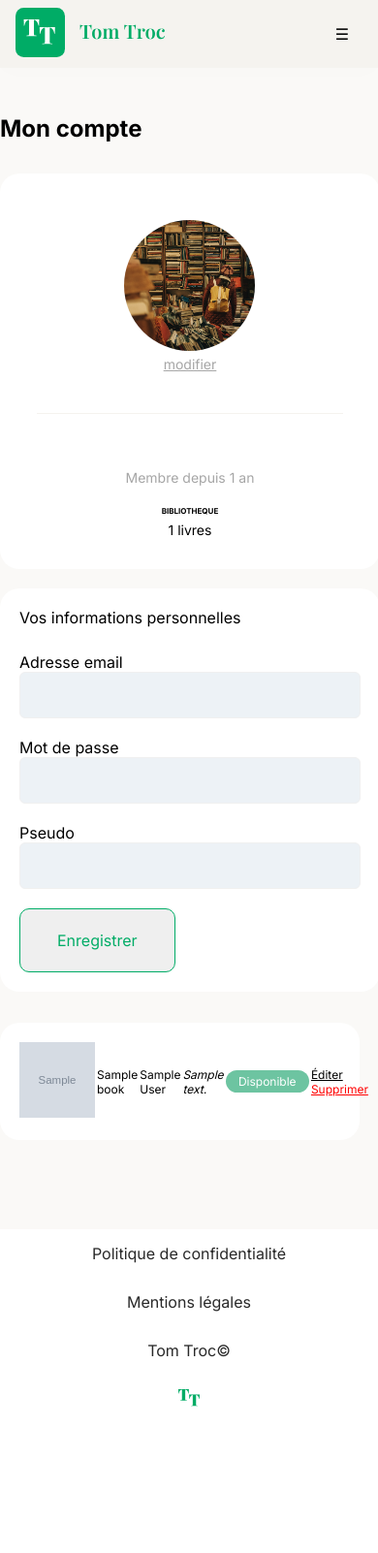
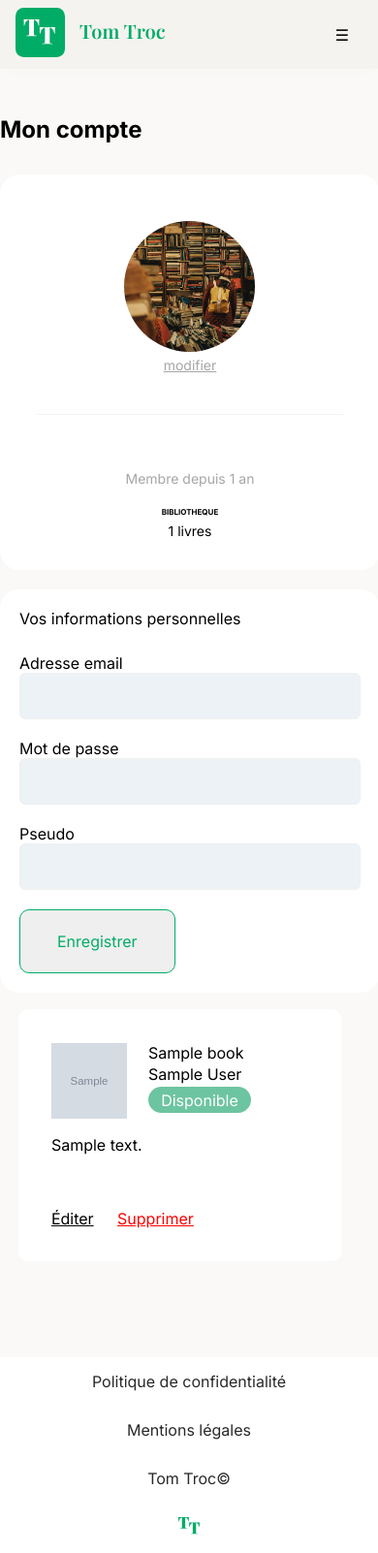
Before and after one commit to Neeemos/P6-Developpement-du-site-de-TomTroc, a PHP site: template views/templates/profile.php in a window 390 px wide. Shown: the whole page at 97% size. Before the commit the page ends 1451 px from the top, so only its background shows below. Run offline with PHP 8.4, Linux system fonts and the light colour scheme; the template is opened without the code that fills it: most values are stand-ins (such as "Sample title", 1, 10 or a date in 2020); grey boxes marked "Sample" are stand-in pictures; data that the repository does not hold is empty; some libraries are stand-ins or nearby versions; some web fonts are replaced.

Commit message:
Version 1, changement mobile first page profile

```diff
--- a/css/style.css
+++ b/css/style.css
@@ -747,76 +747,91 @@ footer {
   font-size: 14px;
   color: var(--gris-fonce);
 }
-
-.profile__books {
-  max-width: 100%;
-  background-color: white;
-  margin-top: 2rem;
-  border-radius: 20px;
-}
-
-.profileBooks__table {
-  border-collapse: collapse;
-  width: 100%;
-}
-
-.profileBooks__head {
-  border-bottom: 1px solid grey;
-  padding: 8px;
-  text-align: left;
-  display: none;
-}
-
-.profile__books thead th {
-  text-align: left;
-  font-size: 0.5rem;
-  padding: 20px 20px; /* Adjusted padding for mobile */
-}
-
-.profile__books thead th:first-child {
-  padding-left: 20px; /* Adjusted padding for mobile */
-}
-
-.profileBooks__table tr:last-child td:first-child {
-  border-bottom-left-radius: 20px;
-}
-
-.profileBooks__table tr:last-child td:last-child {
-  border-bottom-right-radius: 20px;
-}
-
-.profile__books tbody td {
-  border: none;
-  font-size: 12px;
-}
-
-.profile__books tbody td:first-child {
-  padding-bottom: 20px; /* Adjusted padding for mobile */
-  padding-top: 20px; /* Adjusted padding for mobile */
-  padding-left: 20px; /* Adjusted padding for mobile */
-}
-
-.profile__books tbody tr:nth-child(even) {
-  background-color: #edf2f6;
-}
-
 .profile__books tbody img {
   width: 78px;
   height: 78px;
   object-fit: cover;
 }
 
-.profile__books tbody .description {
-  display: -webkit-box;
-  -webkit-box-align: center;
-  max-width: 128px;
-  -webkit-line-clamp: 4;
-  -webkit-box-orient: vertical;
-  overflow: hidden;
-  margin: 0;
-  font-style: italic;
+.profile__books {
+  width: 100%;
+  display: block;
 }
 
+.profileBooks__table {
+  display: flex;
+  flex-direction: column;
+}
+
+.profileBooks__head {
+  display: none;
+}
+
+.image {
+  order: 1;
+}
+
+.title {
+  order: 2;
+  width: 40%;
+  height: 1rem;
+  height: fit-content;
+}
+
+.author {
+  order: 3;
+  width: 40%;
+  margin-left: 100px;
+  height: 1rem;
+}
+
+.disponnibilite {
+  order: 4;
+  margin-left: 100px;
+  height: 1rem;
+  width: 65%;
+  margin-top: 2%;
+}
+
+.description {
+  order: 5;
+  height: 4.6rem;
+  width: 100%;
+  margin: 1rem 0px;
+  overflow: hidden;
+  white-space: wrap;
+  text-overflow: ellipsis;
+}
+
+.edit-delete {
+  order: 6;
+}
+
+td {
+  vertical-align: top;
+  display: inline;
+}
+
+.image {
+  height: 0rem;
+  margin-right: 20px;
+}
+
+.tablook {
+  display: flex;
+  flex-wrap: wrap;
+  padding: 10%;
+  background-color: white;
+  border-radius: 10px 10px 10px 10px;
+  margin-top: 10px;
+}
+
+.tbody {
+  width: 90%;
+  margin: 2% auto;
+  gap: 20px;
+  flex-direction: column;
+}
 .profile__books tbody .edit-delete a:first-child {
   margin-right: 20px; /* Adjusted margin for mobile */
   color: black;
--- a/views/templates/profile.php
+++ b/views/templates/profile.php
@@ -34,7 +34,7 @@
         <div class="profile__books profileBooks">
             <table class="profileBooks__table">
                 <thead class="profileBooks__head">
-                    <tr>
+                    <tr class="head__tab">
                         <th>PHOTO</th>
                         <th>TITRE</th>
                         <th>AUTEUR</th>
@@ -43,27 +43,28 @@
                         <th>ACTION</th>
                     </tr>
                 </thead>
-                <tbody>
+                <tbody class="tbody">
                     <?php
 
                     if (isset($books)) {
                         foreach ($books as $book) {
                             ?>
-                            <tr>
-                                <td><img src="images/<?php echo $book->getimage(); ?>"
-                                        alt="Image du livre <?php echo $book->getTitle(); ?>"></td>
+                            <tr class="tablook">
+                                <td class="image">
+                                    <img src="images/<?php echo $book->getimage(); ?>" alt="Image du livre <?php echo $book->getTitle(); ?>">
+                                </td>
                                 <td class="title">
                                     <?php echo $book->getTitle(); ?>
                                 </td>
                                 <td class="author">
                                     <?php echo $book->getAuthor(); ?>
                                 </td>
-                                <td>
+                                <td class="description">
                                     <p class="description">
                                         <?php echo $book->getDescription(); ?>
                                     </p>
                                 </td>
-                                <td>
+                                <td class="disponnibilite">
                                     <?php if ($book->getAvailable()): ?>
                                         <div class="disponible">Disponible</div>
                                     <?php else: ?>
```
Also changed, not shown: other parts of css/style.css (+95 -15 lines).
